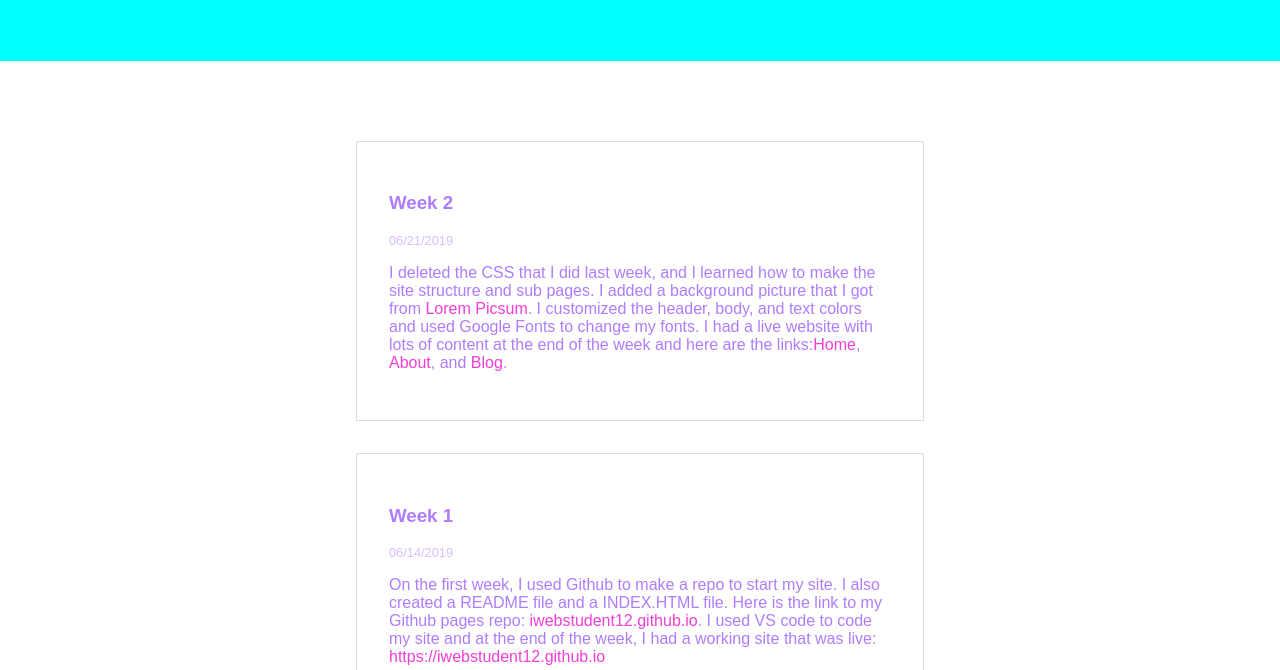
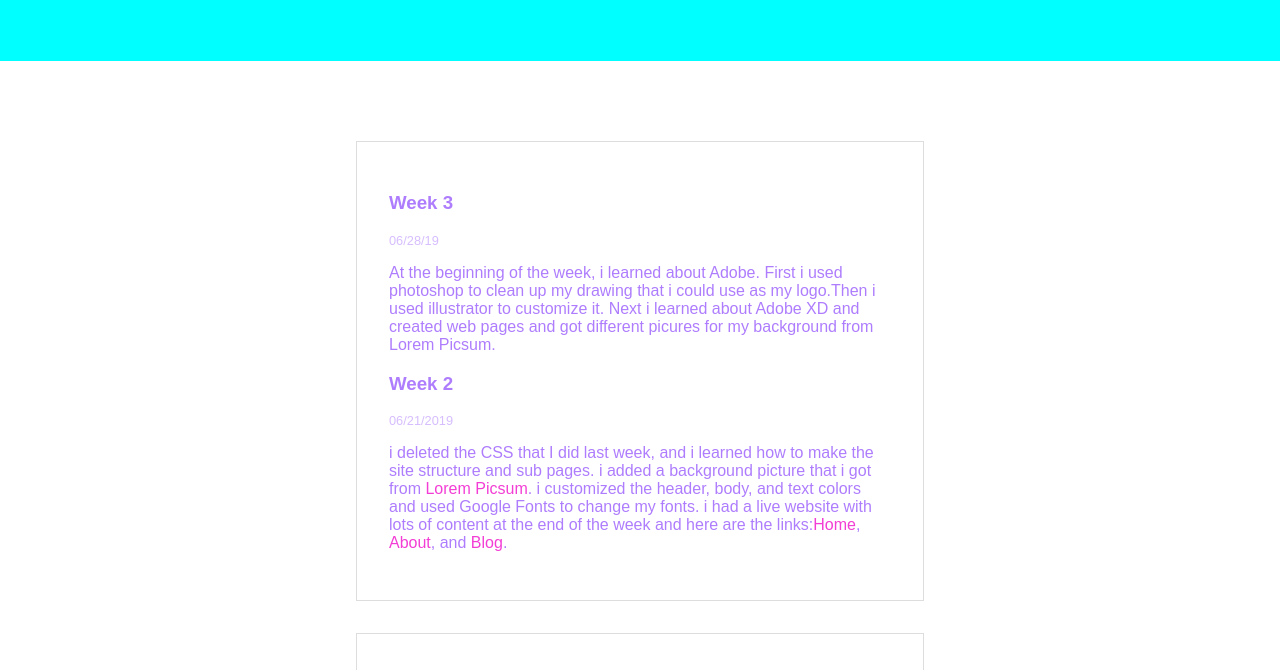
Before and after one commit to iwebstudent12/iwebstudent12.github.io, a plain HTML site: page blog.html in a window 1280 px wide. Shown: the part 282-952 px from the top of the page. Drawn offline with Linux system fonts and the light colour scheme.

Commit message:
wrote new blog

```diff
--- a/blog.html
+++ b/blog.html
@@ -34,13 +34,20 @@
 
             <article class="blog-entry">
 
+                <h3>Week 3</h3>
+                <div class="date">06/28/19</div>
+                <p>At the beginning of the week, i learned about Adobe. First i used photoshop
+                    to clean up my drawing that i could use as my logo.Then i used illustrator
+                    to customize it. Next i learned about Adobe XD and created web pages and
+                    got different picures for my background from Lorem Picsum.</p>
+
                 <h3>Week 2</h3>
                 <div class="date">06/21/2019</div>
-                <p>I deleted the CSS that I did last week, and I learned how to make the
-                    site structure and sub pages. I added a background picture that I got
-                    from <a href="https://picsum.photos">Lorem Picsum</a>. I customized the
+                <p>i deleted the CSS that I did last week, and i learned how to make the
+                    site structure and sub pages. i added a background picture that i got
+                    from <a href="https://picsum.photos">Lorem Picsum</a>. i customized the
                     header, body, and text colors and used Google Fonts to change my fonts.
-                    I had a live website with lots of content at the end of the week and here are the links:<a
+                    i had a live website with lots of content at the end of the week and here are the links:<a
                         href="https://iwebstudent12.github.io/index.html">Home</a>, <a
                         href="https://iwebstudent12.github.io/about.html">About</a>, and <a
                         href="https://iwebstudent12.github.io/blog.html">Blog</a>.</p>
@@ -51,10 +58,10 @@
 
                 <h3>Week 1</h3>
                 <div class="date">06/14/2019</div>
-                <p>On the first week, I used Github to make a repo to start my site. I also created a README
+                <p>On the first week, i used Github to make a repo to start my site. i also created a README
                     file and a INDEX.HTML file. Here is the link to my Github pages repo: <a
                         href="https://github.com/iwebstudent12/iwebstudent12.github.io">iwebstudent12.github.io</a>.
-                    I used VS code to code my site and at the end of the week, I had a working site that was live:
+                    i used VS code to code my site and at the end of the week, i had a working site that was live:
                     <a href="https://iwebstudent12.github.io">https://iwebstudent12.github.io</a></p>
 
             </article>
```
